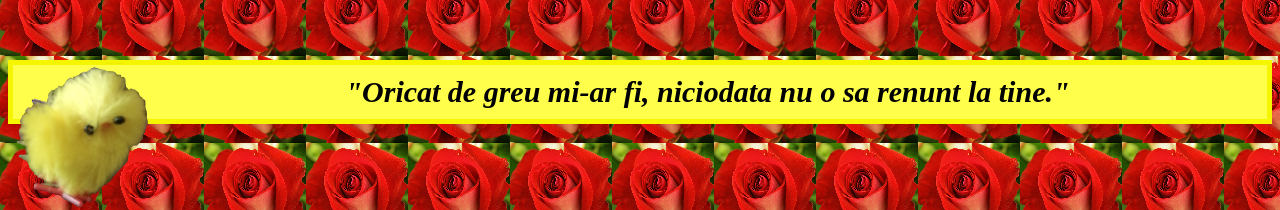
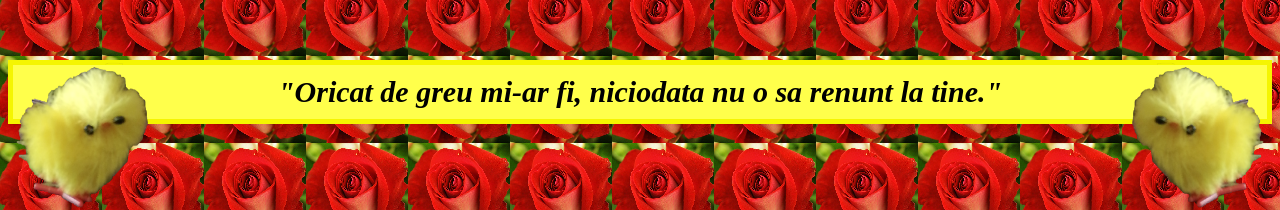
Before and after one commit to OnofreiTudor05/OnofreiTudor05.github.io, a plain HTML site: page index.html in a window 1280 px wide. Shown: the part 1075-1285 px from the top of the page. Drawn offline with Linux system fonts and the light colour scheme.

Commit message:
Add files via upload

```diff
--- a/CSS_StyleSheet.css
+++ b/CSS_StyleSheet.css
@@ -84,8 +84,16 @@ img.micut{
 }
 
 img.micut1{
+	z-index: 3;
 	width: 150px;
 	height: 150px;
 	float: left;
+}
+
+img.micut2{
 	z-index: 3;
+	width: 150px;
+	height: 150px;
+	float: right;
+	float: bottom;
 }
--- a/index.html
+++ b/index.html
@@ -10,7 +10,9 @@
 			<p class="pecentru"> <img class="micut" src="Mar.gif"> Bine ai venit, Merișor! <img class="micut" src="Mar.gif"> </img> </p>
 			<p class="pecentru1"> <img id="imagineDeDesenat" class="imagineFundal"> </img> </p>
 			<img class="micut1" src="Puiut.png"> </img>
+			<img class="micut2" src="Puiut1.png"> </img>
 			<p id="mesajDeAfisat" class="mesaj">  </p>
+
 	</body>
 
 	<script>
```
Also changed, not shown: Puiut1.png (added).
